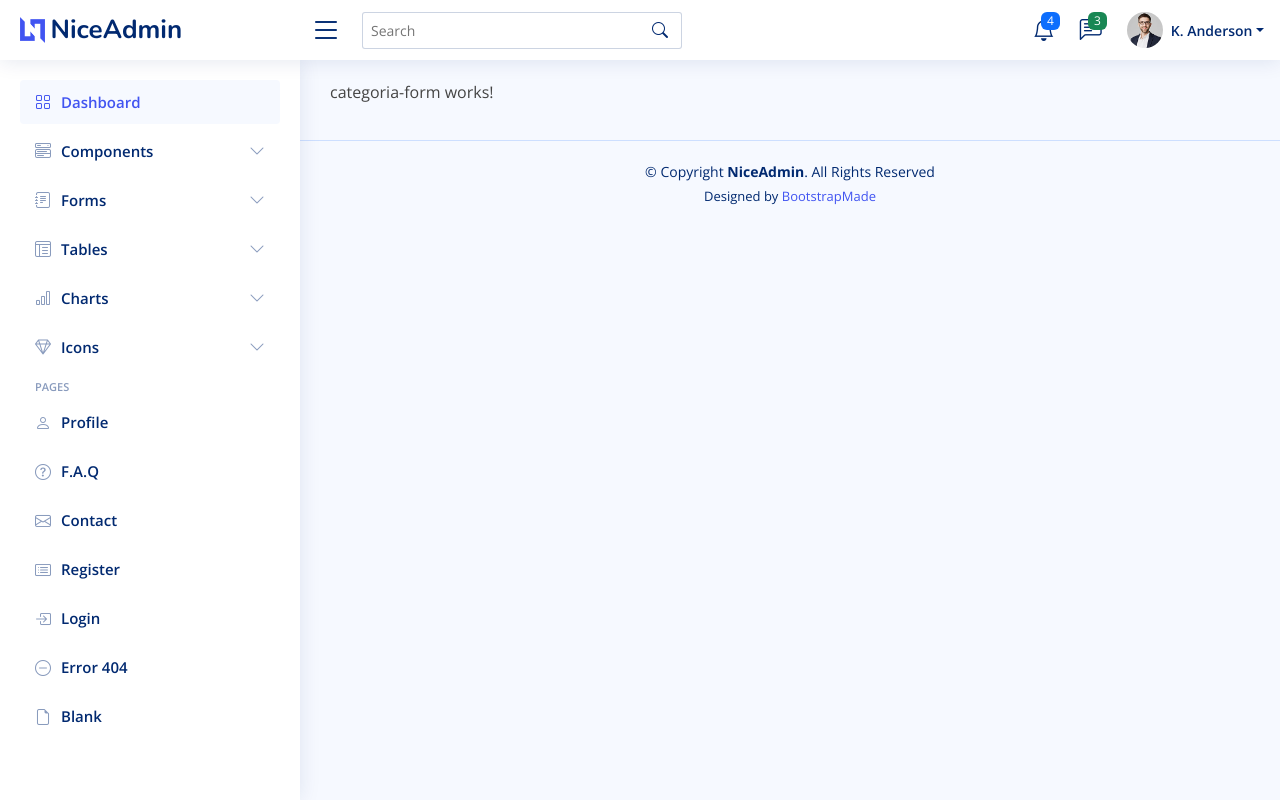
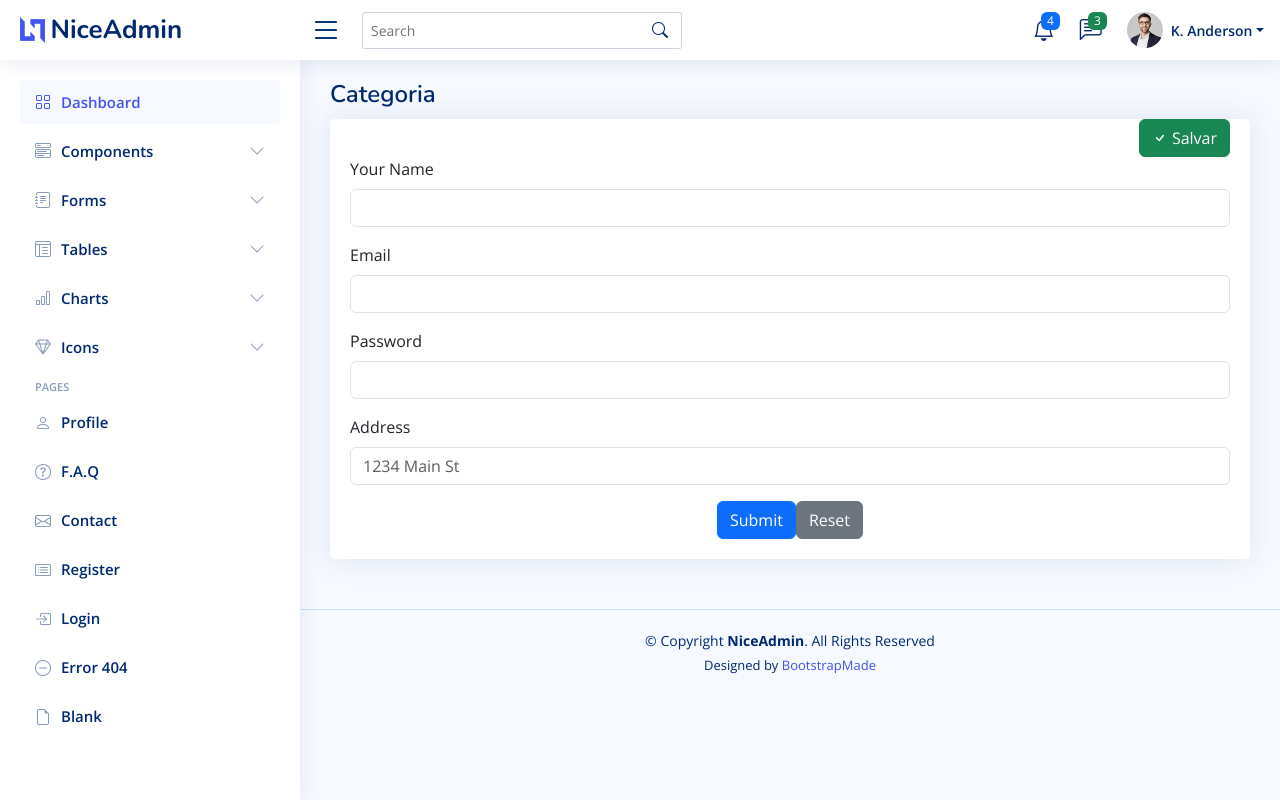
Before and after one commit to theusdido/ecommerce-ads2023.4.2, an Angular app: page /categoria/form in a window 1280 px wide. Built offline with nearby package versions, Linux system fonts and the light colour scheme.

Commit message:
Instalando Firebase no projeto

```diff
--- a/src/app/app-routing.module.ts
+++ b/src/app/app-routing.module.ts
@@ -12,7 +12,7 @@ const routes: Routes = [
     path:'categoria',
     component:CategoriaComponent,
     children:[
-      {path:'' , component:CategoriaListarComponent},
+      {path:'' , redirectTo:'listar', pathMatch:'full'},
       {path:'listar', component:CategoriaListarComponent},
       {path:'form', component:CategoriaFormComponent}
     ]
--- a/src/app/categoria/categoria-form/categoria-form.component.html
+++ b/src/app/categoria/categoria-form/categoria-form.component.html
@@ -1 +1,32 @@
-<p>categoria-form works!</p>
+<div style="display:flex;justify-content: right;">
+    <button
+        class="btn btn-success"
+        routerLink="form"
+    >
+        <span class="bi bi-check"></span>
+        Salvar
+    </button>
+</div>
+      <!-- Vertical Form -->
+      <form class="row g-3">
+        <div class="col-12">
+          <label for="inputNanme4" class="form-label">Your Name</label>
+          <input type="text" class="form-control" id="inputNanme4">
+        </div>
+        <div class="col-12">
+          <label for="inputEmail4" class="form-label">Email</label>
+          <input type="email" class="form-control" id="inputEmail4">
+        </div>
+        <div class="col-12">
+          <label for="inputPassword4" class="form-label">Password</label>
+          <input type="password" class="form-control" id="inputPassword4">
+        </div>
+        <div class="col-12">
+          <label for="inputAddress" class="form-label">Address</label>
+          <input type="text" class="form-control" id="inputAddress" placeholder="1234 Main St">
+        </div>
+        <div class="text-center">
+          <button type="submit" class="btn btn-primary">Submit</button>
+          <button type="reset" class="btn btn-secondary">Reset</button>
+        </div>
+      </form><!-- Vertical Form -->
--- a/src/app/categoria/categoria-listar/categoria-listar.component.html
+++ b/src/app/categoria/categoria-listar/categoria-listar.component.html
@@ -1,8 +1,8 @@
-<div class="pagetitle">
-    <h1>Categoria</h1>
-</div>
-<div>
-    <button class="btn btn-primary" style="float:right;margin-bottom:10px;">
+<div style="display:flex;justify-content: right;">
+    <button
+        class="btn btn-primary"
+        routerLink="../form"
+    >
         <span class="bi bi-plus"></span>
         Novo
     </button>
--- a/src/app/categoria/categoria.component.html
+++ b/src/app/categoria/categoria.component.html
@@ -1 +1,8 @@
-<router-outlet></router-outlet>
+<div class="pagetitle">
+    <h1>Categoria</h1>
+</div>
+<div class="card">
+    <div class="card-body">
+        <router-outlet></router-outlet>
+    </div>
+</div>
```
